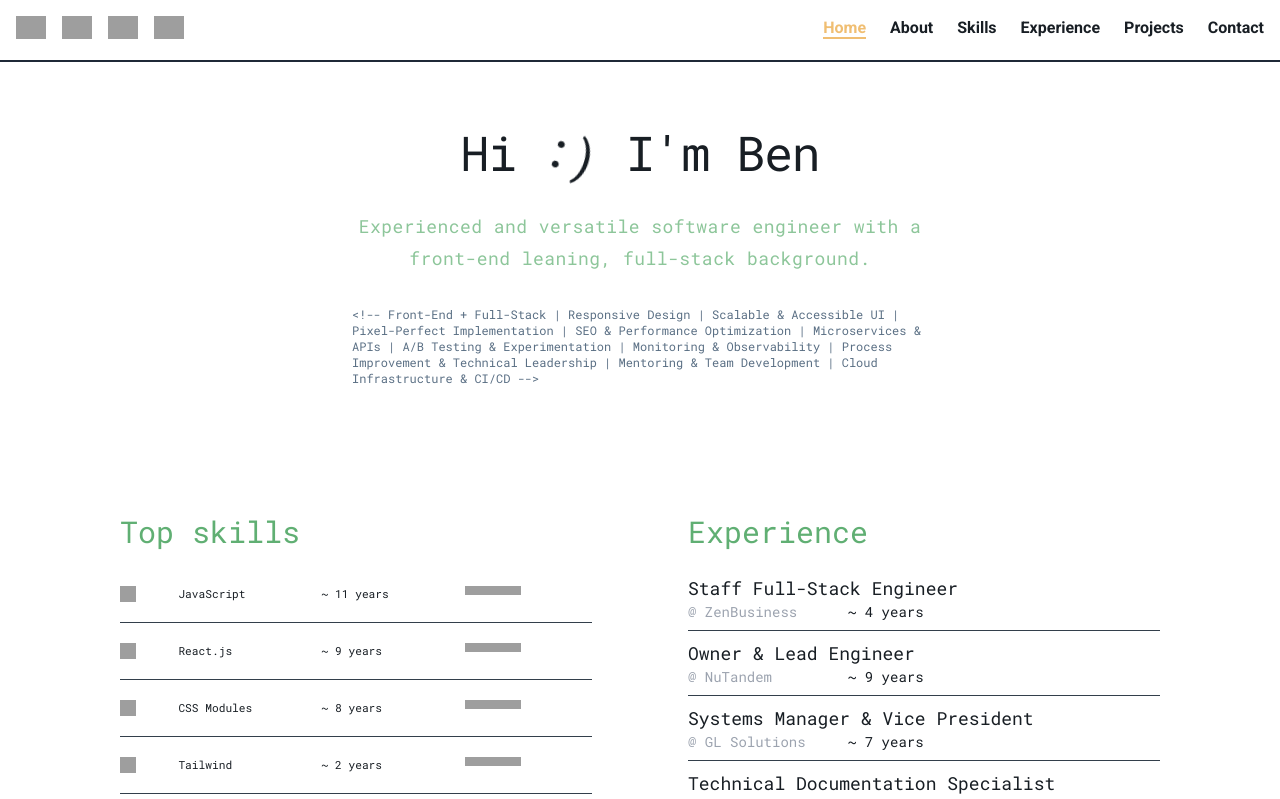
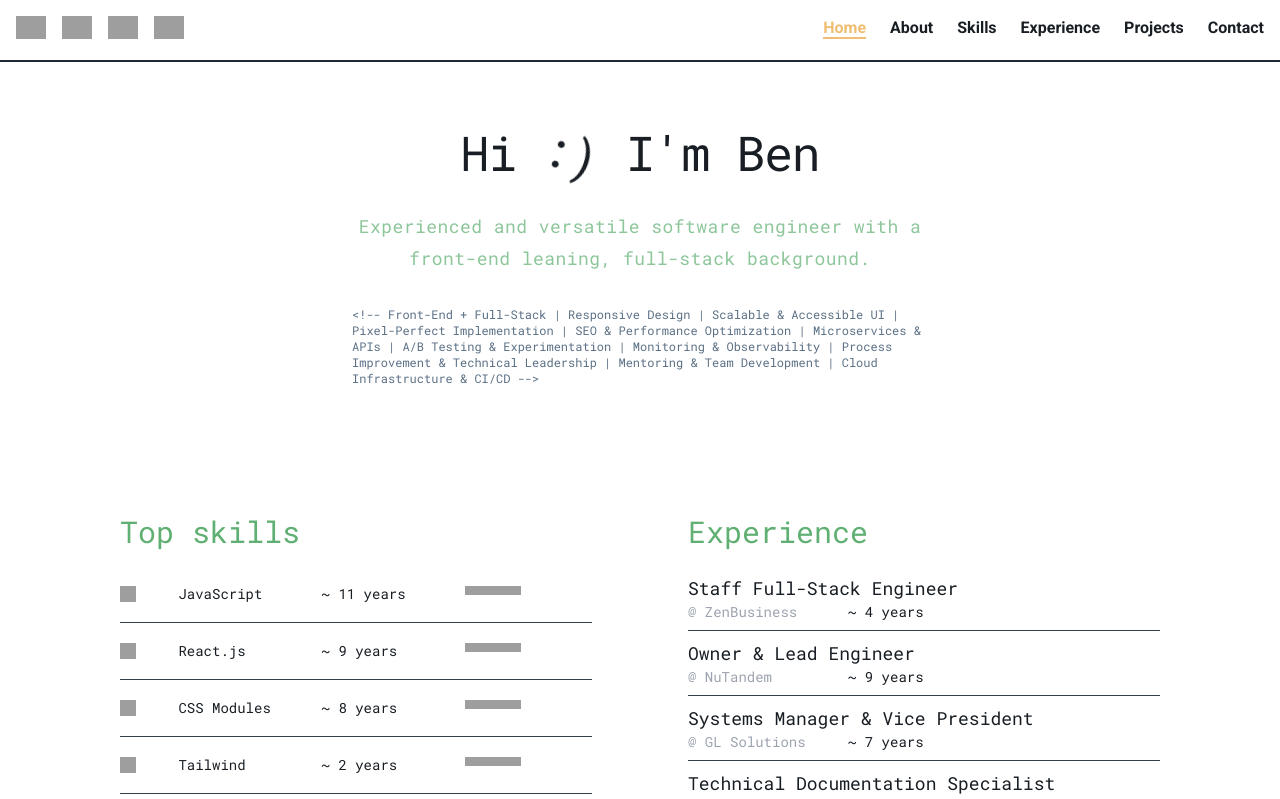
Before and after one commit to bensbits91/portfolio-2025-nextjs-js-tailwind, a Next.js app: page / in a window 1280 px wide. Shown: the top 799 px of the page. Built offline with nearby package versions, Linux system fonts and the light colour scheme; grey boxes are pictures that could not be loaded.

Commit message:
fix skill font size on desktop

```diff
--- a/app/components/skills/SkillItem.js
+++ b/app/components/skills/SkillItem.js
@@ -4,7 +4,7 @@ import { generateStars } from '@/app/utils';
 const SkillItem = ({ item }) => {
    const { name, cloudinary, rating, years } = item;
    return (
-      <li className='border-b border-bb-gray-800 py-2'>
+      <li className="border-b border-bb-gray-800 py-2">
          <div className="grid h-10 grid-cols-[1fr,3fr,3fr,3fr] items-center gap-4">
             {cloudinary && (
                <div className="mr-2 flex h-4 w-4">
@@ -16,8 +16,10 @@ const SkillItem = ({ item }) => {
                   />
                </div>
             )}
-            <div className="text-[0.7rem]">{name}</div>
-            <div className="min-w-24 text-[0.7rem] whitespace-nowrap">~ {years} years</div>
+            <div className="text-[0.7rem] md:text-sm">{name}</div>
+            <div className="min-w-24 whitespace-nowrap text-[0.7rem] md:text-sm">
+               ~ {years} years
+            </div>
             <div className="flex h-4">{generateStars(rating)}</div>
          </div>
       </li>
```
